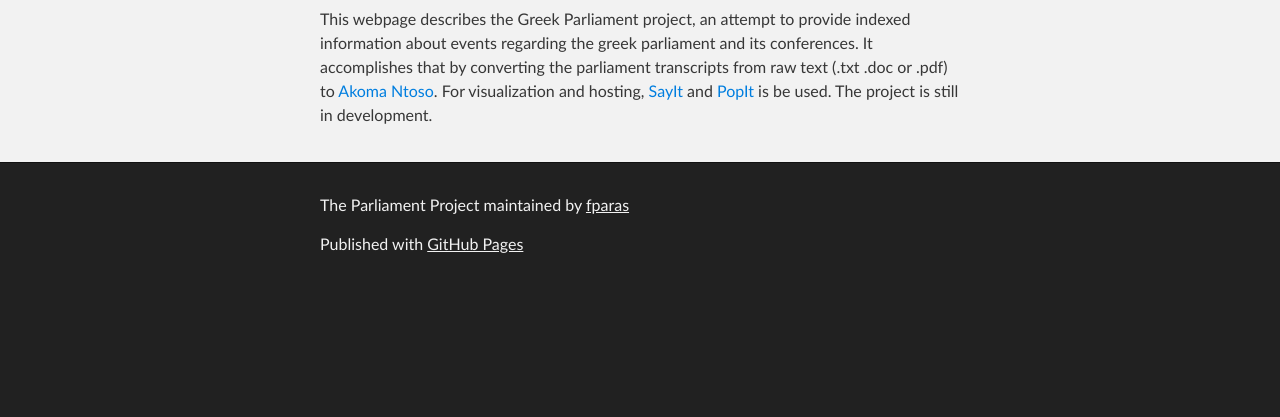
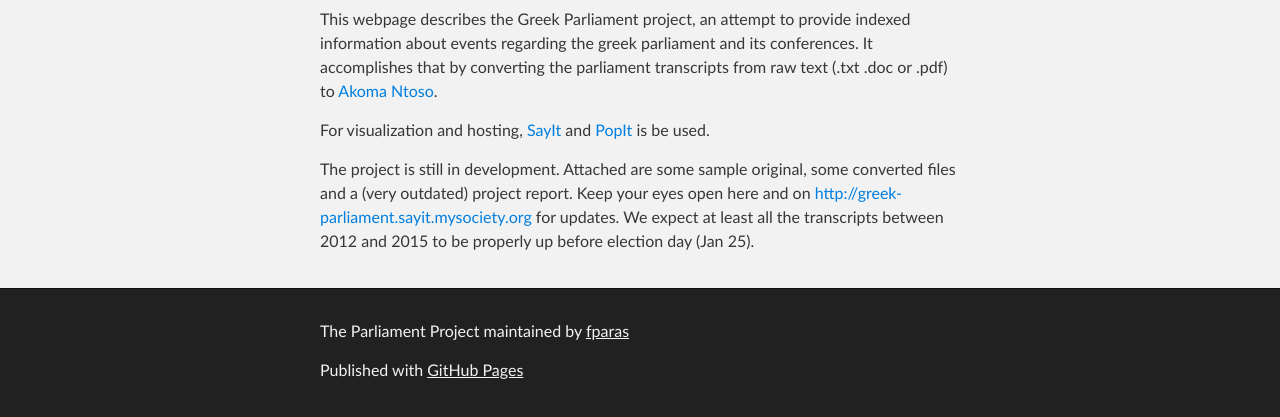
Before and after one commit to fparas/ParliamentPublic, a plain HTML site: page index.html in a window 1280 px wide. Shown: the part 353-770 px from the top of the page. Drawn offline with Linux system fonts and the light colour scheme.

```diff
--- a/index.html
+++ b/index.html
@@ -34,9 +34,11 @@
         <h1>
 <a id="the-parliament-project" class="anchor" href="#the-parliament-project" aria-hidden="true"><span class="octicon octicon-link"></span></a>The Parliament Project</h1>
 
-<p>This webpage describes the Greek Parliament project, an attempt to provide indexed information about events regarding the greek parliament and its conferences. It accomplishes that by converting the parliament transcripts from raw text (.txt .doc or .pdf) to <a href="http://www.akomantoso.org/">Akoma Ntoso</a>.
-For visualization and hosting, <a href="http://greek-parliament.sayit.mysociety.org/">SayIt</a> and <a href="https://greekparliament.popit.mysociety.org/">PopIt</a> is be used.
-The project is still in development. </p>
+<p>This webpage describes the Greek Parliament project, an attempt to provide indexed information about events regarding the greek parliament and its conferences. It accomplishes that by converting the parliament transcripts from raw text (.txt .doc or .pdf) to <a href="http://www.akomantoso.org/">Akoma Ntoso</a>. </p>
+
+<p>For visualization and hosting, <a href="http://greek-parliament.sayit.mysociety.org/">SayIt</a> and <a href="https://greekparliament.popit.mysociety.org/">PopIt</a> is be used. </p>
+
+<p>The project is still in development. Attached are some sample original, some converted files and a (very outdated) project report. Keep your eyes open here and on <a href="http://greek-parliament.sayit.mysociety.org">http://greek-parliament.sayit.mysociety.org</a> for updates. We expect at least all the transcripts between 2012 and 2015 to be properly up before election day (Jan 25).</p>
       </section>
     </div>
 
--- a/params.json
+++ b/params.json
@@ -1 +1 @@
-{"name":"The Parliament Project","tagline":"Extracting semantic information from the Greek Parliament archives : an experimentation project","body":"# The Parliament Project\r\n\r\nThis webpage describes the Greek Parliament project, an attempt to provide indexed information about events regarding the greek parliament and its conferences. It accomplishes that by converting the parliament transcripts from raw text (.txt .doc or .pdf) to [Akoma Ntoso](http://www.akomantoso.org/). \r\nFor visualization and hosting, [SayIt](http://greek-parliament.sayit.mysociety.org/) and [PopIt](https://greekparliament.popit.mysociety.org/) is be used. \r\nThe project is still in development. ","google":"","note":"Don't delete this file! It's used internally to help with page regeneration."}
+{"name":"The Parliament Project","tagline":"Extracting semantic information from the Greek Parliament archives : an experimentation project","body":"# The Parliament Project\r\n\r\nThis webpage describes the Greek Parliament project, an attempt to provide indexed information about events regarding the greek parliament and its conferences. It accomplishes that by converting the parliament transcripts from raw text (.txt .doc or .pdf) to [Akoma Ntoso](http://www.akomantoso.org/). \r\n\r\nFor visualization and hosting, [SayIt](http://greek-parliament.sayit.mysociety.org/) and [PopIt]\r\n(https://greekparliament.popit.mysociety.org/) is be used. \r\n\r\nThe project is still in development. Attached are some sample original, some converted files and a (very outdated) project report. Keep your eyes open here and on http://greek-parliament.sayit.mysociety.org for updates. We expect at least all the transcripts between 2012 and 2015 to be properly up before election day (Jan 25).","google":"","note":"Don't delete this file! It's used internally to help with page regeneration."}
```
